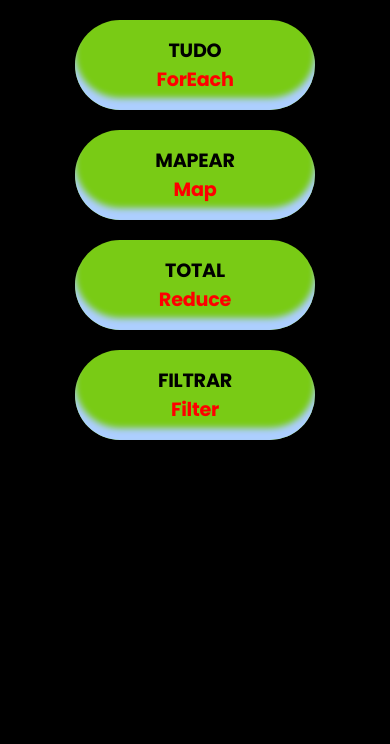
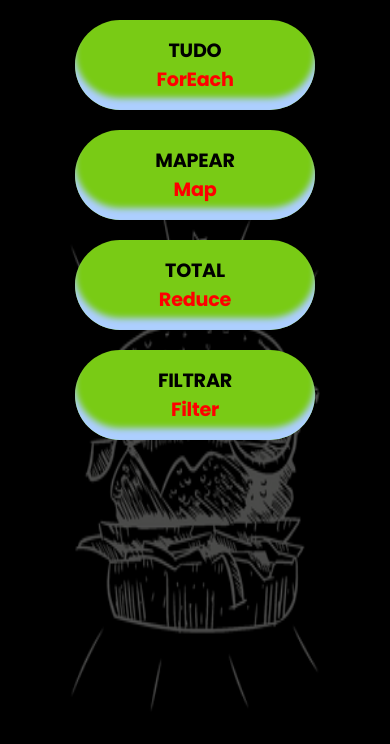
Before and after one commit to Hugobertoncelo/Projeto-Array, a plain HTML site: page index.html in a window 390 px wide. Drawn offline with Linux system fonts and the light colour scheme.

Commit message:
new image

```diff
--- a/index.html
+++ b/index.html
@@ -13,8 +13,8 @@
       <button class="sum-all">TOTAL <br /><span>Reduce</span></button>
       <button class="filter-all">FILTRAR <br /><span>Filter</span></button>
     </div>
-    <ul>
-    </ul>
+    <ul></ul>
+    <img class="burguer" src="./img/fundo.jpg" alt="burguer" />
   </body>
   <script src="./script.js"></script>
   <script src="./products.js"></script>
--- a/styles.css
+++ b/styles.css
@@ -59,6 +59,14 @@ button:hover {
 button:active {
   transform: scale(1.025);
 }
+.burguer {
+  position: fixed;
+  bottom: 0px;
+  z-index: -1;
+  opacity: 0.3;
+  width: 100%;
+  height: 120vh;
+}
 
 ul {
   margin: 0 auto;
@@ -119,4 +127,9 @@ p {
   ul {
     grid-template-columns: repeat(1, 1fr);
   }
+
+  .burguer {
+    width: 100%;
+    height: 100%;
+  }
 }
```
Also changed, not shown: img/fundo.jpg (added).
